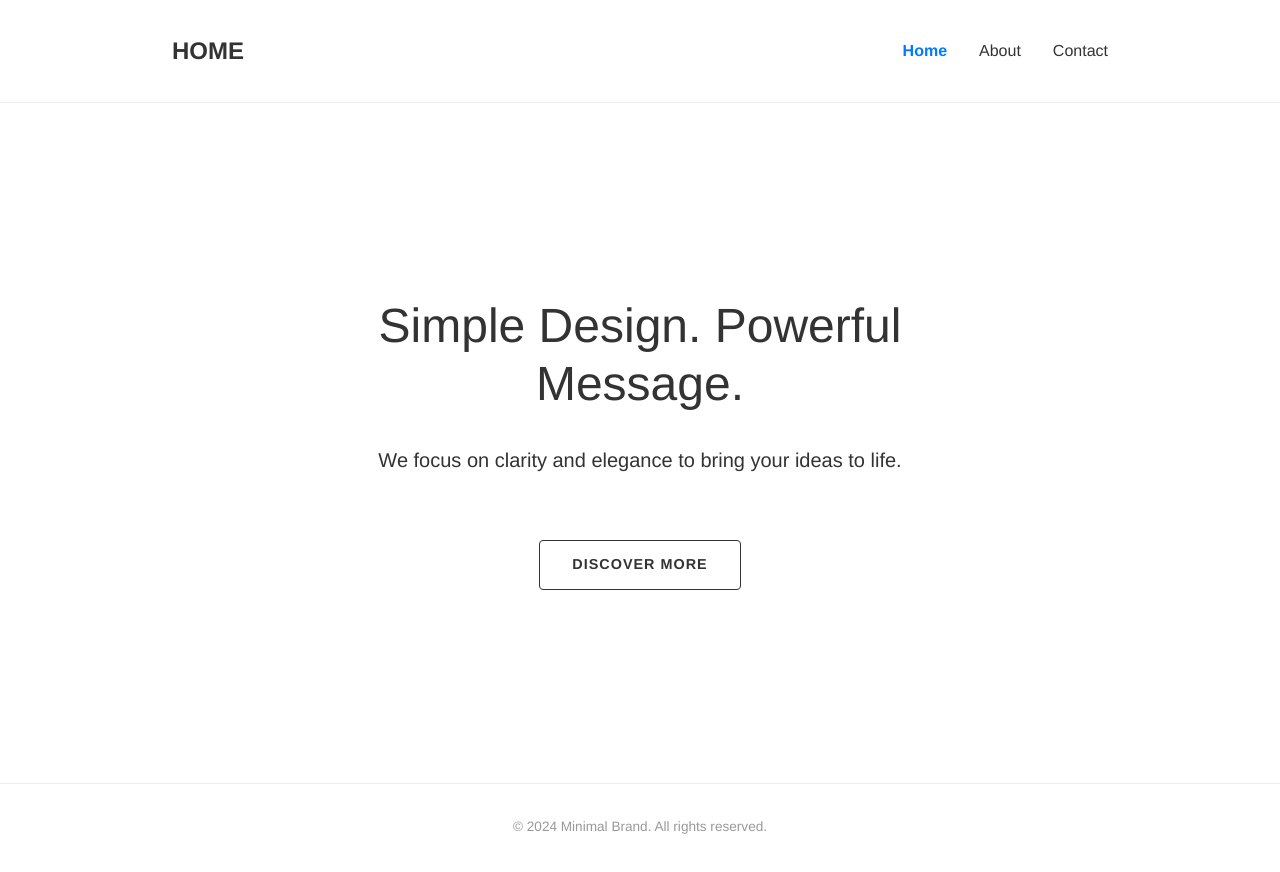
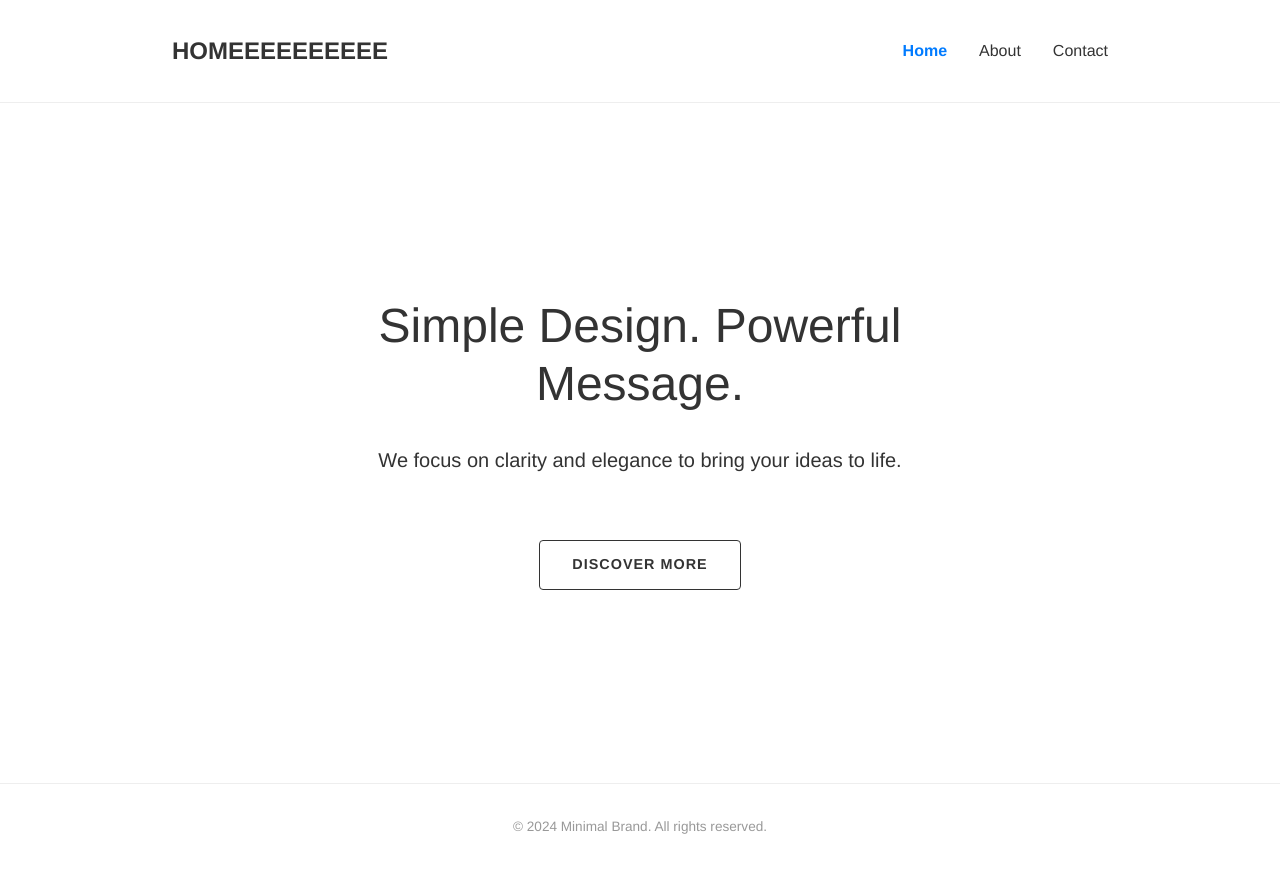
Before and after one commit to M-SaimAli/minimalistic-web, a plain HTML site: page index.html in a window 1280 px wide. Drawn offline with Linux system fonts and the light colour scheme.

Commit message:
Update index.html

```diff
--- a/index.html
+++ b/index.html
@@ -12,7 +12,7 @@
 
     <header class="header">
         <nav class="nav">
-            <a href="index.html" class="nav-logo">HOME</a>
+            <a href="index.html" class="nav-logo">HOMEEEEEEEEEE</a>
             <ul class="nav-list">
                 <li><a href="index.html" class="nav-link active">Home</a></li>
                 <li><a href="about.html" class="nav-link">About</a></li>
```
